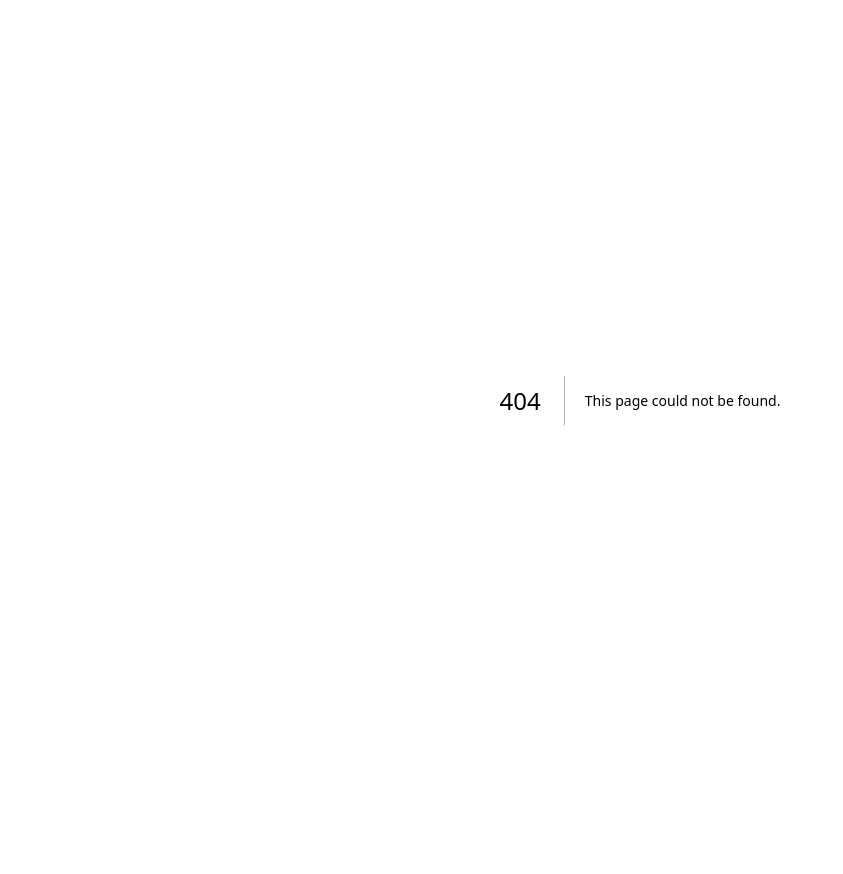
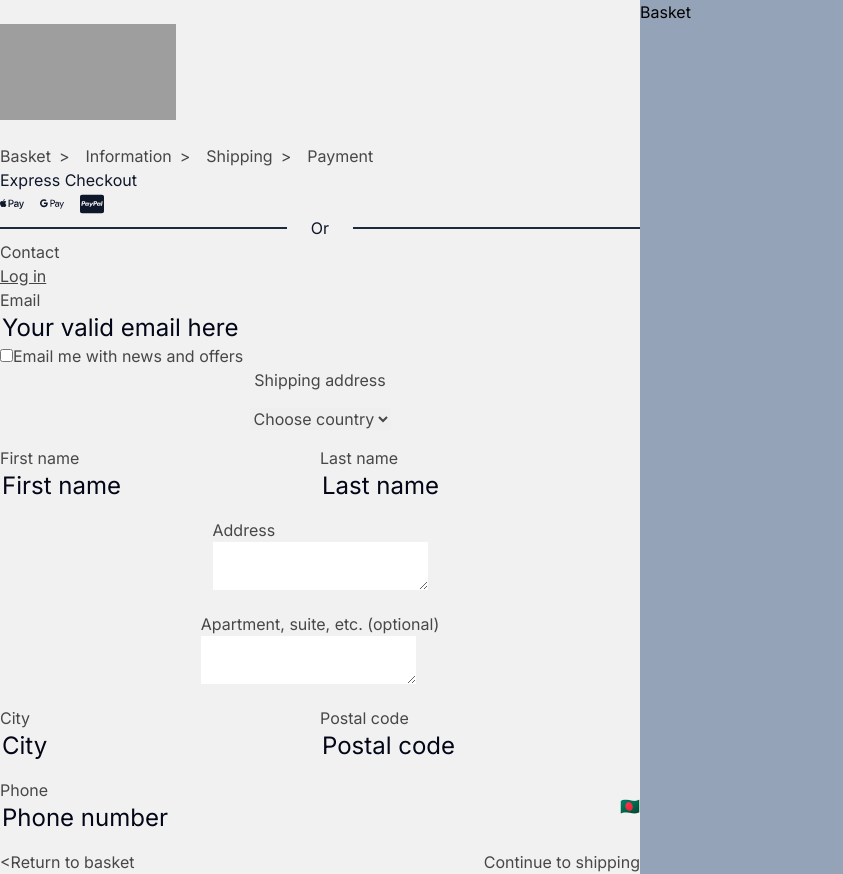
Before and after one commit to bappyasif/recreating-designs, a Next.js app: page /checkout in a window 1280 px wide. Before the commit this address had no page. Shown: the whole page, without its empty margins (0-843 px from the left). Before the commit the page ends 800 px from the top, so only its background shows below. Built offline with nearby package versions, Linux system fonts and the light colour scheme; grey boxes are pictures that could not be loaded.

Commit message:
adding ui
* started working on checkout page components
* added shipping related information markups and basic ui

```diff
--- /dev/null
+++ b/app/(routes)/(billing)/checkout/_components/basket.tsx
@@ -0,0 +1,7 @@
+import React from 'react'
+
+export const Basket = () => {
+  return (
+    <div className='w-1/2 bg-slate-400'>Basket</div>
+  )
+}
--- /dev/null
+++ b/app/(routes)/(billing)/checkout/_components/contact.tsx
@@ -0,0 +1,25 @@
+import Link from 'next/link'
+import React from 'react'
+import { ReusableInput } from './reusable-input'
+
+export const ContactForm = () => {
+  return (
+    <div className='text-[#474747]'>
+        <div>
+            <p>Contact</p>
+            <Link href={"/login"} className='underline'>Log in</Link>
+        </div>
+        <ReusableInput name='Email' placeholder='Your valid email here' type='email' />
+        <CheckOffers />
+    </div>
+  )
+}
+
+const CheckOffers = () => {
+    return (
+        <label htmlFor="offers">
+            <input type="checkbox" name="offers" id="offers" />
+            Email me with news and offers
+        </label>
+    )
+}
--- /dev/null
+++ b/app/(routes)/(billing)/checkout/_components/express.tsx
@@ -0,0 +1,39 @@
+import React from 'react'
+import { FaCcMastercard } from 'react-icons/fa'
+import { FaAmazonPay, FaApplePay, FaCcPaypal, FaGooglePay } from 'react-icons/fa6'
+import { SiFampay } from 'react-icons/si'
+
+export const Express = () => {
+
+  return (
+    <div className='text-slate-900'>
+        <p>Express Checkout</p>
+        <ShowOptions />
+        <Divider />
+    </div>
+  )
+}
+
+const Divider = () => {
+    return (
+        <div className='flex gap-x-6 items-center'>
+            <span className='w-full h-0.5 bg-slate-800'></span>
+            <span>Or</span>
+            <span className='w-full h-0.5 bg-slate-800'></span>
+        </div>
+    )
+}
+
+const ShowOptions = () => {
+    const options = [{name: "Apple Pay", icon: <FaApplePay />}, {name: "Google Pay", icon: <FaGooglePay />}, {name: "Paypal", icon: <FaCcPaypal />}]
+
+    const allOptions = () => options.map(item => {
+        return (
+            <button title={item.name} key={item.name} className='text-2xl '>{item.icon}</button>
+        )
+    })
+
+    return (
+        <div className='flex gap-x-4'>{allOptions()}</div>
+    )
+}
--- /dev/null
+++ b/app/(routes)/(billing)/checkout/_components/reusable-input.tsx
@@ -0,0 +1,28 @@
+import React from 'react'
+
+export const ReusableInput = ({name, placeholder, type}: {name:string,  placeholder: string, type: string}) => {
+  return (
+    <section className='text-[#474747]'>
+        <p>{name}</p>
+        <input type={type} placeholder={placeholder} className='text-2xl px-0.5 bg-transparent placeholder:text-slate-950 outline-none w-[20rem]' />
+    </section>
+  )
+}
+
+export const ReusableTextarea = ({name}: {name: string}) => {
+  return (
+    <section className='text-[#474747]'>
+        <p>{name}</p>
+        <textarea name="address" id="address" autoComplete='address' maxLength={299}></textarea>
+    </section>
+  )
+}
+
+export const ReusableTextarea2 = ({name}: {name: string}) => {
+  return (
+    <section className='text-[#474747]'>
+        <p>{name}</p>
+        <textarea name="address2" id="address2" autoComplete='address-line2' maxLength={299}></textarea>
+    </section>
+  )
+}
--- /dev/null
+++ b/app/(routes)/(billing)/checkout/_components/sections.tsx
@@ -0,0 +1,32 @@
+import React from 'react'
+
+export const Sections = () => {
+
+  return (
+    <div>
+        <ShowAll />
+    </div>
+  )
+}
+
+const ShowAll = () => {
+    const all = ["Basket", "Information", "Shipping", "Payment"]
+    const showing = () => all.map((v, i) => {
+        return (
+            <div className='flex gap-x-2 text-[#474747]'>
+                <p>{v}</p>
+                {
+                    i < 3
+                    ? ">"
+                    : null
+                }
+            </div>
+        )
+    })
+
+    return (
+        <div className='flex gap-x-4'>
+            {showing()}
+        </div>
+    )
+}
--- /dev/null
+++ b/app/(routes)/(billing)/checkout/_components/shipping.tsx
@@ -0,0 +1,56 @@
+import React from 'react'
+import { ReusableInput, ReusableTextarea, ReusableTextarea2 } from './reusable-input'
+import Link from 'next/link'
+
+export const Shipping = () => {
+    return (
+        <div className='flex flex-col gap-y-4 justify-between items-center text-[#474747]'>
+            <p>Shipping address</p>
+            <SelectCountry />
+            <div className='flex justify-between items-center w-full'>
+                <ReusableInput name='First name' placeholder='First name' type='text' />
+                <ReusableInput name='Last name' placeholder='Last name' type='text' />
+            </div>
+            {/* <ReusableInput name='Address' placeholder='Address' type='address' /> */}
+            <ReusableTextarea name='Address' />
+
+            <ReusableTextarea2 name='Apartment, suite, etc. (optional)' />
+
+            <div className='flex justify-between items-center w-full'>
+                <ReusableInput name='City' placeholder='City' type='text' />
+                <ReusableInput name='Postal code' placeholder='Postal code' type='text' />
+            </div>
+            <div className='flex justify-between items-center w-full'>
+                <ReusableInput name='Phone' placeholder='Phone number' type='telephone' />
+                <CountryFlag />
+            </div>
+
+            <div className='flex justify-between items-center w-full'>
+                <Link href={"/cart"}>
+                    <span>&lt;</span>
+                    <span>Return to basket</span>
+                </Link>
+                <button>Continue to shipping</button>
+            </div>
+        </div>
+    )
+}
+
+const CountryFlag = () => {
+    return (
+        <div>&#127463;🇩</div>
+    )
+}
+
+const SelectCountry = () => {
+    const countries = () => options.map(v => <option key={v} value={v}>{v}</option>)
+
+    return (
+        <select name="country" id="country">
+            <option value="-1">Choose country</option>
+            {countries()}
+        </select>
+    )
+}
+
+const options = ["Albania", "Bangladesh", "UK", "USA"]
--- /dev/null
+++ b/app/(routes)/(billing)/checkout/page.tsx
@@ -0,0 +1,24 @@
+import React from 'react'
+import { Basket } from './_components/basket'
+import { Brand } from '../../_components/brand'
+import { Sections } from './_components/sections'
+import { Express } from './_components/express'
+import { ContactForm } from './_components/contact'
+import { Shipping } from './_components/shipping'
+
+const CheckoutPage = () => {
+  return (
+    <div className='min-h-screen flex justify-between'>
+      <div className='w-1/2 bg-[#f1f1f1]'>
+        <Brand />
+        <Sections />
+        <Express />
+        <ContactForm />
+        <Shipping />
+      </div>
+      <Basket />
+    </div>
+  )
+}
+
+export default CheckoutPage
--- /dev/null
+++ b/app/(routes)/(billing)/layout.tsx
@@ -0,0 +1,11 @@
+import React, { PropsWithChildren } from 'react'
+
+const ChekcoutLayout = ({ children }: PropsWithChildren) => {
+    return (
+        <>
+            {children}
+        </>
+    )
+}
+
+export default ChekcoutLayout
--- a/app/(routes)/(others)/cart/page.tsx
+++ b/app/(routes)/(others)/cart/page.tsx
@@ -18,7 +18,7 @@ const CartPage = () => {
 const Checkout = () => {
     return (
         <div className='self-center flex flex-col items-center justify-center'>
-            <button className='text-xl bg-[#474747] text-[#fff] p-4 px-8 rounded-sm hover:bg-[#ffffff] hover:text-[#474747] border'>Checkout</button>
+            <Link href={"/checkout"} className='text-xl bg-[#474747] text-[#fff] p-4 px-8 rounded-sm hover:bg-[#ffffff] hover:text-[#474747] border'>Checkout</Link>
             <div className='flex items-center gap-6'>
                 <button><FaApplePay size={100} /></button>
                 <button><FaGooglePay size={100} /></button>
--- a/app/(routes)/_components/added-to-basket.tsx
+++ b/app/(routes)/_components/added-to-basket.tsx
@@ -21,7 +21,7 @@ const ModalButtons = () => {
     return (
         <div className='w-full flex justify-between gap-x-6 py-4'>
             <Link className='bg-transparent hover:bg-[#474747] hover:text-[#ffffff] text-3xl w-1/2 text-center py-2 rounded border-2' href={"/cart"}>View basket</Link>
-            <Link href={""} className='bg-[#474747] hover:bg-transparent text-[#ffffff] hover:text-[#474747] text-3xl w-1/2 text-center py-2 rounded border-2'>chekcout</Link>
+            <Link href={"/checkout"} className='bg-[#474747] hover:bg-transparent text-[#ffffff] hover:text-[#474747] text-3xl w-1/2 text-center py-2 rounded border-2'>chekcout</Link>
         </div>
     )
 }
```
